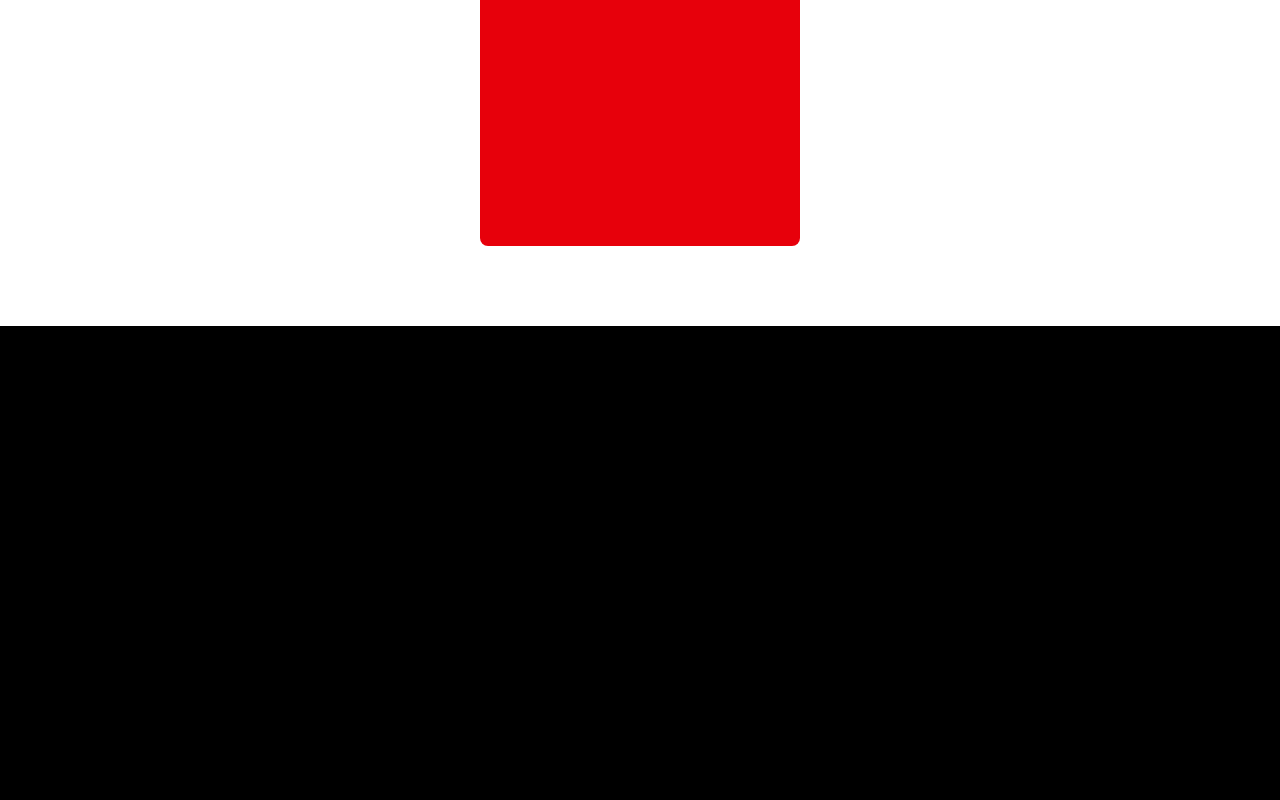
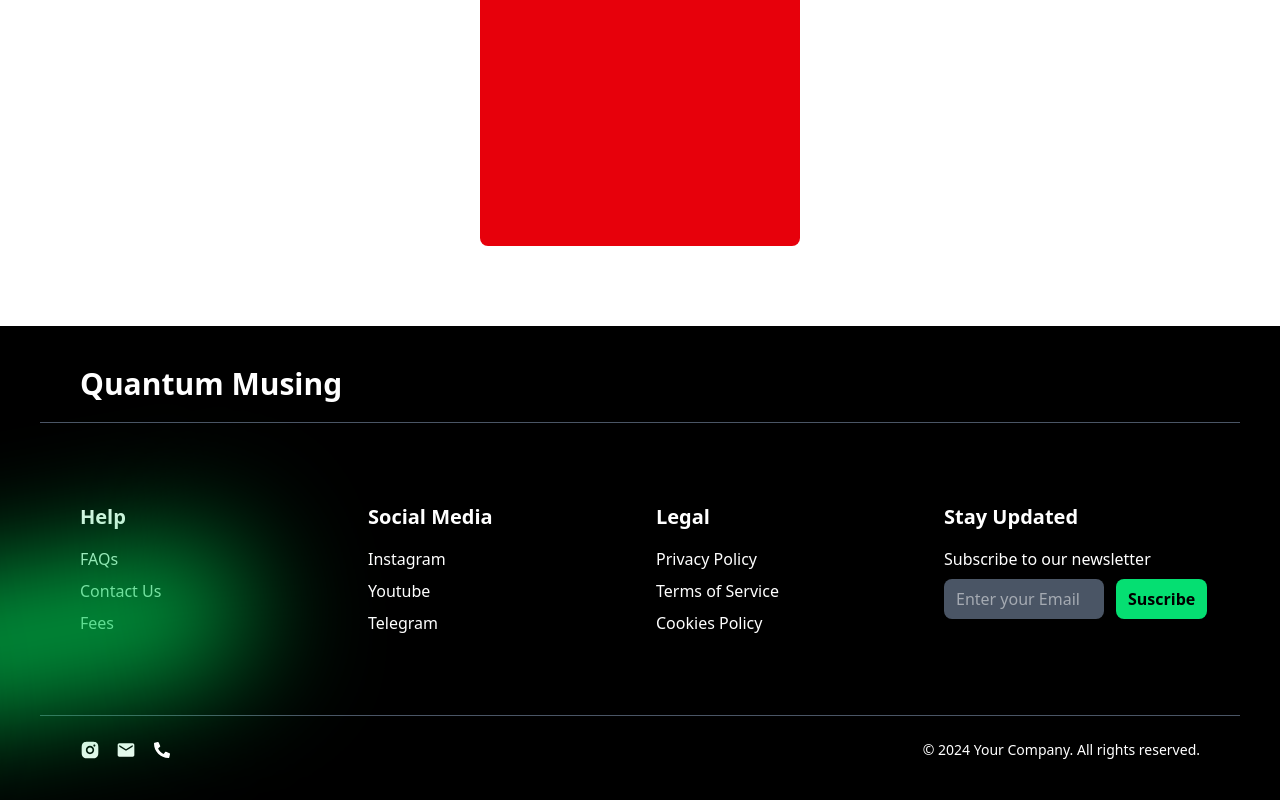
Before and after one commit to manjeetexe/HackathonSTJHON, a React (Vite) app in the folder Client/: page /team in a window 1280 px wide. Shown: the part 3142-3942 px from the top of the page. Before the commit the page ends 3468 px from the top, so only its background shows below. Built offline with nearby package versions, Linux system fonts and the light colour scheme.

Commit message:
footer done

```diff
--- /dev/null
+++ b/Client/src/Components/Footer.jsx
@@ -0,0 +1,79 @@
+// eslint-disable-next-line no-unused-vars
+import React from 'react';
+import { MdEmail } from "react-icons/md";
+import { RiInstagramFill } from "react-icons/ri";
+import { FaPhone } from "react-icons/fa";
+
+const Footer = () => {
+  return (
+    <div className="relative text-white py-10">
+      <div className='h-64 w-28 md:h-96 md:w-28 rounded-full bg-green-500 rotate-[80deg] md:-bottom-[5%] bottom-[10%] left-0 blur-3xl absolute'> </div>
+      <div className="px-10 mx-auto">
+        <div className='flex gap-3'>
+          <img className='h-9' src='' alt="" />
+          <h1 className='text-3xl px-7 font-semibold'>Quantum Musing</h1>
+        </div>
+        <div className="border-t border-gray-600 mt-5 mb-20"></div>
+
+        <div className="grid grid-cols-1 md:grid-cols-4 px-10 gap-8">
+
+          <div>
+            <h4 className="text-xl text-white font-bold mb-4">Help</h4>
+            <ul className="space-y-2">
+              <li><a href="#" className="hover:underline">FAQs</a></li>
+              <li><a href="#" className="hover:underline">Contact Us</a></li>
+              <li><a href="#" className="hover:underline">Fees</a></li>
+            </ul>
+          </div>
+
+          <div>
+            <h4 className="text-xl font-bold text-white mb-4">Social Media</h4>
+            <ul className="space-y-2">
+              <li><a href="#" className="hover:underline">Instagram</a></li>
+              <li><a href="#" className="hover:underline">Youtube</a></li>
+              <li><a href="#" className="hover:underline">Telegram</a></li>
+            </ul>
+          </div>
+
+          <div>
+            <h4 className="text-xl font-bold mb-4">Legal</h4>
+            <ul className="space-y-2">
+              <li><a href="#" className="hover:underline">Privacy Policy</a></li>
+              <li><a href="#" className="hover:underline">Terms of Service</a></li>
+              <li><a href="#" className="hover:underline">Cookies Policy</a></li>
+            </ul>
+          </div>
+
+          <div>
+            <h4 className="text-xl font-bold mb-4">Stay Updated</h4>
+            <ul className="space-y-2">
+              <li><a href="#" className="hover:underline">Subscribe to our newsletter</a></li>
+              <form className='flex gap-3' action="">
+                <input type="text" placeholder='Enter your Email' className='rounded-lg bg-gray-600 py-2 px-3 w-40' />
+                <button className='bg-green-400 text-black font-semibold rounded-lg px-3 py-2'>Suscribe</button>
+              </form>
+            </ul>
+          </div>
+
+        </div>
+
+        <div className="border-t border-gray-600 mt-20"></div>
+
+        <div className="flex flex-col md:flex-row items-center px-10 justify-between mt-6">
+
+          <div className="flex space-x-4">
+            <a href="https://www.instagram.com/makeupartist_vaishnavi.k?utm_source=ig_web_button_share_sheet&igsh=ZDNlZDc0MzIxNw==" className="text-white text-xl hover:opacity-80"><RiInstagramFill /></a>
+            <a href="mailto:manjeetsharma9257@gmail.com" className="text-white text-xl hover:opacity-80"><MdEmail /></a>
+            <a href="tel:9370612327" className="text-white rotate-90 hover:opacity-80"><FaPhone /></a>
+          </div>
+
+          <p className="text-sm text-center mt-4 md:mt-0">
+            © 2024 Your Company. All rights reserved.
+          </p>
+        </div>
+      </div>
+    </div>
+  );
+};
+
+export default Footer;
--- a/Client/src/Pages/Team.jsx
+++ b/Client/src/Pages/Team.jsx
@@ -1,6 +1,7 @@
 import React from 'react'
 import { FaArrowRight } from "react-icons/fa6";
 import { BiAlignLeft } from "react-icons/bi";
+import Footer from './../Components/Footer'
 
 const Team = () => {
   return (
@@ -113,7 +114,7 @@ const Team = () => {
 
             <p className='text-xl text-center w-1/2 '>Everything you need to succeed on social media, powered by cutting-edge AI technology</p>
 
-            <div className='flex mt-10 justify-center items-center  flex-wrap gap-5 px-20'>
+            <div className='flex mt-10 justify-center items-center  flex-wrap gap-5 px-10'>
                 <div className='h-70 rounded-lg w-80 bg-red-600'>
 
                 </div>
@@ -131,6 +132,7 @@ const Team = () => {
 
             </div>
         </section>
+        <Footer />
 
 
     </>
```
